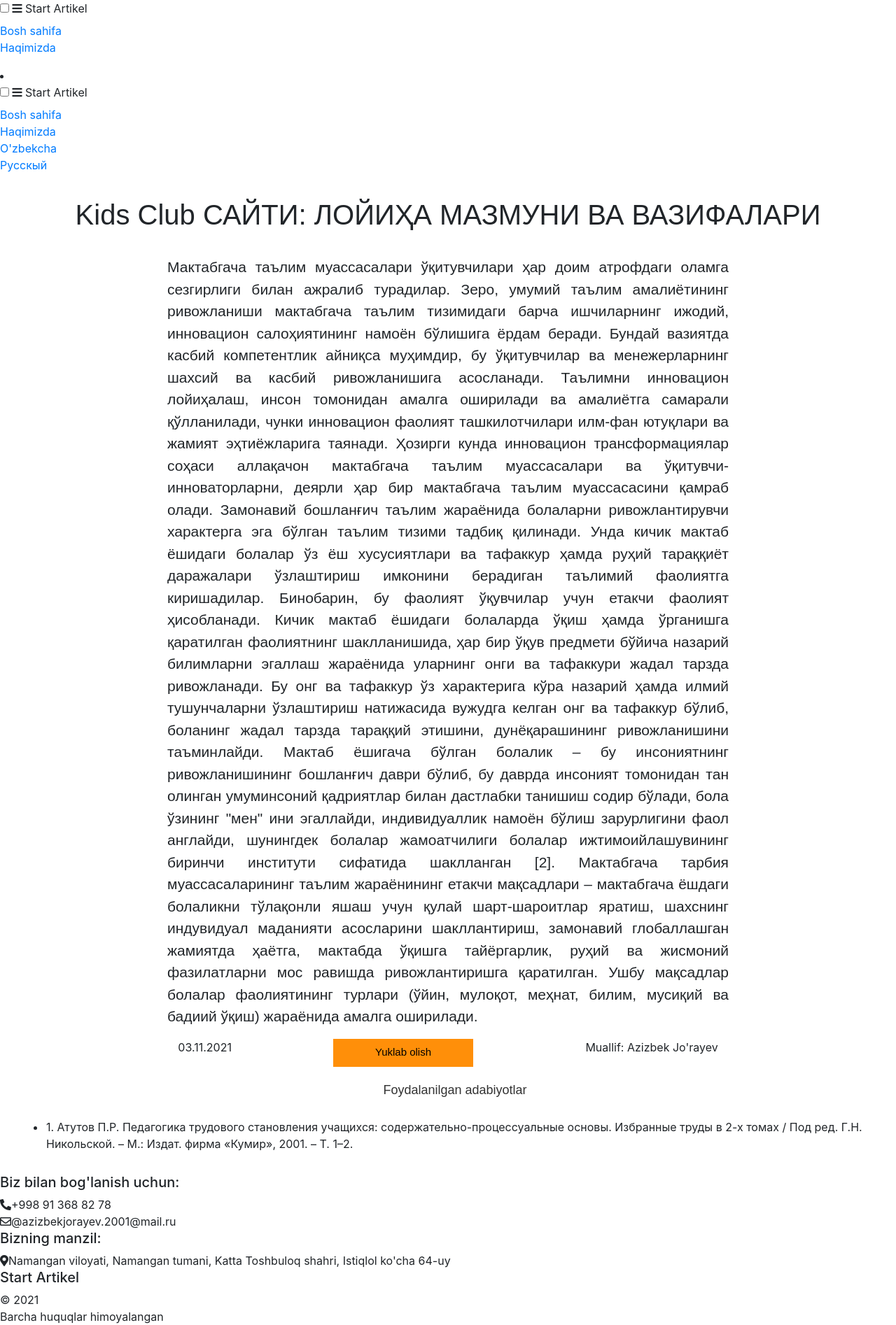
After one commit to abdulazizyakubov14/start-artikel, a Django app: template Blog/templates/detail.html in a window 1280 px wide. The commit adds this page. Shown: the whole page at 70% size. Run offline with Django 3.2, Linux system fonts and the light colour scheme; the template is opened without the code that fills it, so the values that code supplies are empty; parts of the project's set-up code (start-up, migrations or seed data) failed here and were passed over; some libraries are stand-ins or nearby versions.

Commit message:
commtit now

```diff
--- a/Blog/main/models.py
+++ b/Blog/main/models.py
@@ -12,8 +12,8 @@ class Category(TranslatableModel):
     )
     img = models.ImageField("Katigriya rasmi", upload_to='cat_imgs/',)
 
-    def get_absolute_url(self):
-        return reverse("main:cat_detail", kwargs={"cat": self.slug})
+    # def get_absolute_url(self):
+    #     return reverse("main:cat_detail", kwargs={"slug": self.slug})
 
 
     class Meta:
--- a/Blog/main/urls.py
+++ b/Blog/main/urls.py
@@ -4,5 +4,8 @@ from.import views
 app_name = 'mainapp'
 
 urlpatterns = [
-    path('',views.index, name='home')
+    path('',views.index, name='home'),
+    # path('<str:cat>',views.category_detail,name='cat_detail'),
+    path("<int:id>", views.category_detail, name="detail"),
+    path("about/", views.about, name="about")
 ]
--- /dev/null
+++ b/Blog/templates/detail.html
@@ -0,0 +1,188 @@
+{% extends 'wrapper.html' %}
+
+{% block content %}
+
+
+
+
+	<style type="text/css">
+		*{
+			padding: 0;
+			margin: 0;
+			box-sizing: border-box;
+			text-decoration: none;
+		}
+
+
+.title{
+	width: 100%;
+	margin: 35px 0;
+}
+.title h1{
+	text-align: center;
+	font-family: 'Acme', sans-serif;
+	font-family: 'Titillium Web', sans-serif;
+	/*font-size: 45px;*/
+}
+.articel{
+	width: 100%;
+	text-align: justify;
+}
+.container{
+	width: 65%;
+	margin: 0 auto;
+}
+.articel .text{
+	font-size: 21px;
+	font-family: 'Titillium Web', sans-serif;
+}
+.book{
+	width: 100%;
+	/*text-align: center;*/
+	margin: 20px 10px;
+}
+.book p{
+	text-align: center;
+	font-family: sans-serif;
+	font-size: 18px;
+	color: #333;
+}
+.book ul{
+	justify-content: space-around;
+	padding: 5px;
+}
+.book ul li{
+	padding: 1px;
+	margin: 5px 50px;
+	justify-content: space-around;
+}
+.foot{
+	width: 100%;
+	display: flex;
+	flex-wrap: wrap;
+	margin: 10px 0;
+}
+.foot .data{
+	margin: 0 20%;
+
+}
+.foot button{
+	margin: 0 20%;
+	width: 200px;
+	height: 5vh;
+	float: right;
+	background-color: #FF8F09;
+	border: none;
+	cursor: pointer;
+	font-family: sans-serif;
+	font-size: 15px;
+}
+</style>
+
+
+	<nav>
+      <input type="checkbox" id="check">
+      <label for="check" class="checkbtn">
+        <i class="fas fa-bars"></i>
+      </label>
+      <label class="logo">Start Artikel</label>
+      <ul>
+        <li><a class="active" href="index.html">Bosh sahifa</a></li>
+        <li><a href="about.html">Haqimizda</a></li>
+        <li><a href="#">O'zbekcha</a></li>
+        <li><a href="../russkiy/index.html">Русскый</a></li>
+        <!-- <li><a href="#">Feedback</a></li> -->
+      </ul>
+    </nav>
+
+
+	<div class="title">
+		<h1><!-- Mavzu nomi --> Kids Club САЙТИ: ЛОЙИҲА МАЗМУНИ ВА ВАЗИФАЛАРИ</h1>
+	</div>
+	<div class="articel">
+		<div class="container">
+			<p class="text"><!-- maqola matni -->
+			Мактабгача таълим муассасалари ўқитувчилари ҳар доим атрофдаги оламга сезгирлиги билан ажралиб турадилар. Зеро, умумий таълим амалиётининг ривожланиши мактабгача таълим тизимидаги барча ишчиларнинг ижодий, инновацион салоҳиятининг намоён бўлишига ёрдам беради. Бундай вазиятда касбий компетентлик айниқса муҳимдир, бу ўқитувчилар ва менежерларнинг шахсий ва касбий ривожланишига асосланади. Таълимни инновацион лойиҳалаш, инсон томонидан амалга оширилади ва амалиётга самарали қўлланилади, чунки инновацион фаолият ташкилотчилари илм-фан ютуқлари ва жамият эҳтиёжларига таянади.
+Ҳозирги кунда инновацион трансформациялар соҳаси аллақачон мактабгача таълим муассасалари ва ўқитувчи-инноваторларни, деярли ҳар бир мактабгача таълим муассасасини қамраб олади. Замонавий бошланғич таълим жараёнида болаларни ривожлантирувчи характерга эга бўлган таълим тизими тадбиқ қилинади. Унда кичик мактаб ёшидаги болалар ўз ёш хусусиятлари ва тафаккур ҳамда руҳий тараққиёт даражалари ўзлаштириш имконини берадиган таълимий фаолиятга киришадилар. Бинобарин, бу фаолият ўқувчилар учун етакчи фаолият ҳисобланади. Кичик мактаб ёшидаги болаларда ўқиш ҳамда ўрганишга қаратилган фаолиятнинг шаклланишида, ҳар бир ўқув предмети бўйича назарий билимларни эгаллаш жараёнида уларнинг онги ва тафаккури жадал тарзда ривожланади. Бу онг ва тафаккур ўз характерига кўра назарий ҳамда илмий тушунчаларни ўзлаштириш натижасида вужудга келган онг ва тафаккур бўлиб, боланинг жадал тарзда тараққий этишини, дунёқарашининг ривожланишини таъминлайди.
+Мактаб ёшигача бўлган болалик – бу инсониятнинг ривожланишининг бошланғич даври бўлиб, бу даврда инсоният томонидан тан олинган умуминсоний қадриятлар билан дастлабки танишиш содир бўлади, бола ўзининг "мен" ини эгаллайди, индивидуаллик намоён бўлиш зарурлигини фаол англайди, шунингдек болалар жамоатчилиги болалар ижтимоийлашувининг биринчи институти сифатида шаклланган [2].
+Мактабгача тарбия муассасаларининг таълим жараёнининг етакчи мақсадлари – мактабгача ёшдаги болаликни тўлақонли яшаш учун қулай шарт-шароитлар яратиш, шахснинг индувидуал маданияти асосларини шакллантириш, замонавий глобаллашган жамиятда ҳаётга, мактабда ўқишга тайёргарлик, руҳий ва жисмоний фазилатларни мос равишда ривожлантиришга қаратилган. Ушбу мақсадлар болалар фаолиятининг турлари (ўйин, мулоқот, меҳнат, билим, мусиқий ва бадиий ўқиш) жараёнида амалга оширилади.
+
+		</p>
+
+		<div class="foot">
+			<div class="znz">
+				<p class="data">03.11.2021</p>
+			</div>
+			<button>Yuklab olish</button>
+			<p>Muallif: <span>Azizbek Jo'rayev</span></p>
+		</div>
+	</div>
+</div>
+
+<!-- bu qismda joylangan sanasi turadi -->
+
+
+	<div class="book">
+		<p class="adr">Foydalanilgan adabiyotlar</p>
+		<ul type="1" start="1">
+		<li>1.	Атутов П.Р. Педагогика трудового становления учащихся: содержательно-процессуальные основы. Избранные труды в 2-х томах / Под ред. Г.Н. Никольской. – М.: Издат. фирма «Кумир», 2001. – Т. 1–2.</li>
+	</ul>
+	</div>
+<script type="text/javascript">
+let dropdowns = document.querySelectorAll('.navbar .dropdown-toggler')
+let dropdownIsOpen = false
+
+// Handle dropdown menues
+if (dropdowns.length) {
+  dropdowns.forEach((dropdown) => {
+    dropdown.addEventListener('click', (event) => {
+      let target = document.querySelector('#' + event.target.dataset.dropdown)
+
+      if (target) {
+        if (target.classList.contains('show')) {
+          target.classList.remove('show')
+          dropdownIsOpen = false
+        } else {
+          target.classList.add('show')
+          dropdownIsOpen = true
+        }
+      }
+    })
+  })
+}
+
+// Handle closing dropdowns if a user clicked the body
+window.addEventListener('mouseup', (event) => {
+  if (dropdownIsOpen) {
+    dropdowns.forEach((dropdownButton) => {
+      let dropdown = document.querySelector('#' + dropdownButton.dataset.dropdown)
+      let targetIsDropdown = dropdown == event.target
+
+      if (dropdownButton == event.target) {
+        return
+      }
+
+      if ((!targetIsDropdown) && (!dropdown.contains(event.target))) {
+        dropdown.classList.remove('show')
+      }
+    })
+  }
+})
+
+// Open links in mobiles
+function handleSmallScreens() {
+  document.querySelector('.navbar-toggler')
+    .addEventListener('click', () => {
+    let navbarMenu = document.querySelector('.navbar-menu')
+
+    if (navbarMenu.style.display === 'flex') {
+      navbarMenu.style.display = 'none'
+      return
+    }
+
+    navbarMenu.style.display = 'flex'
+  })
+}
+
+handleSmallScreens()</script>
+{% endblock content %}
--- a/Blog/templates/index.html
+++ b/Blog/templates/index.html
@@ -17,7 +17,7 @@
             <div class="tabel">
 
               {% for c in cat  %}
-              <a href="#"><div class="block">{{c.name}}</div></a>
+              <a href="{% url 'main:detail' c.id %}"><div class="block">{{c.name}}</div></a>
 
               {% endfor %}
 
--- a/Blog/templates/wrapper.html
+++ b/Blog/templates/wrapper.html
@@ -1,6 +1,24 @@
 <!DOCTYPE html>
-<html>
+<html lang="uz-UZ">
 <head>
+  <style>
+    .lang{
+
+     float: right;
+      padding: 20px;
+    }
+    div.goog-te-gadget-simple{
+      background-color: #0082e6;
+      border: none;
+
+    }
+    a.goog-te-menu-value{
+      color: red;
+
+    }
+
+
+  </style>
 	<meta charset="utf-8">
 	<title>Start Arikel</title>
 	<link rel="stylesheet" type="text/css" href="/static/index.css">
@@ -15,16 +33,29 @@
       <label for="check" class="checkbtn">
         <i class="fas fa-bars"></i>
       </label>
+
       <label class="logo">Start Artikel</label>
       <ul>
-        <li><a class="active" href="index.html">Bosh sahifa</a></li>
-        <li><a href="about.html">Haqimizda</a></li>
-        <li><a href="#">O'zbekcha</a></li>
-        <li><a href="../russkiy/index.html">Русскый</a></li>
+        <li><a class="active" href="{% url 'main:home' %}">Bosh sahifa</a></li>
+        <li><a href="{% url 'main:about' %}">Haqimizda</a></li>
+        <span class="lang" id="google_translate_element"></span>
+        </li>
+
         <!-- <li><a href="#">Feedback</a></li> -->
       </ul>
     </nav>
+    <li>
 
+
+
+
+      <script type="text/javascript">
+        function googleTranslateElementInit() {
+          new google.translate.TranslateElement({pageLanguage: 'uz', layout: google.translate.TranslateElement.InlineLayout.SIMPLE}, 'google_translate_element');
+        }
+        </script>
+
+    <script type="text/javascript" src="//translate.google.com/translate_a/element.js?cb=googleTranslateElementInit"></script>
 
 {% block content %}
 
```
Also changed, not shown: Blog/main/views.py (+21 -5 lines), Blog/templates/about.html (+10 -3 lines), Blog/templates/biologiya.html (+15 -46 lines), Blog/db.sqlite3, Blog/media/cat_imgs/biology.jpg (added), Blog/media/cat_imgs/biology_sPTzzBi.jpg (added), 2 other files.
